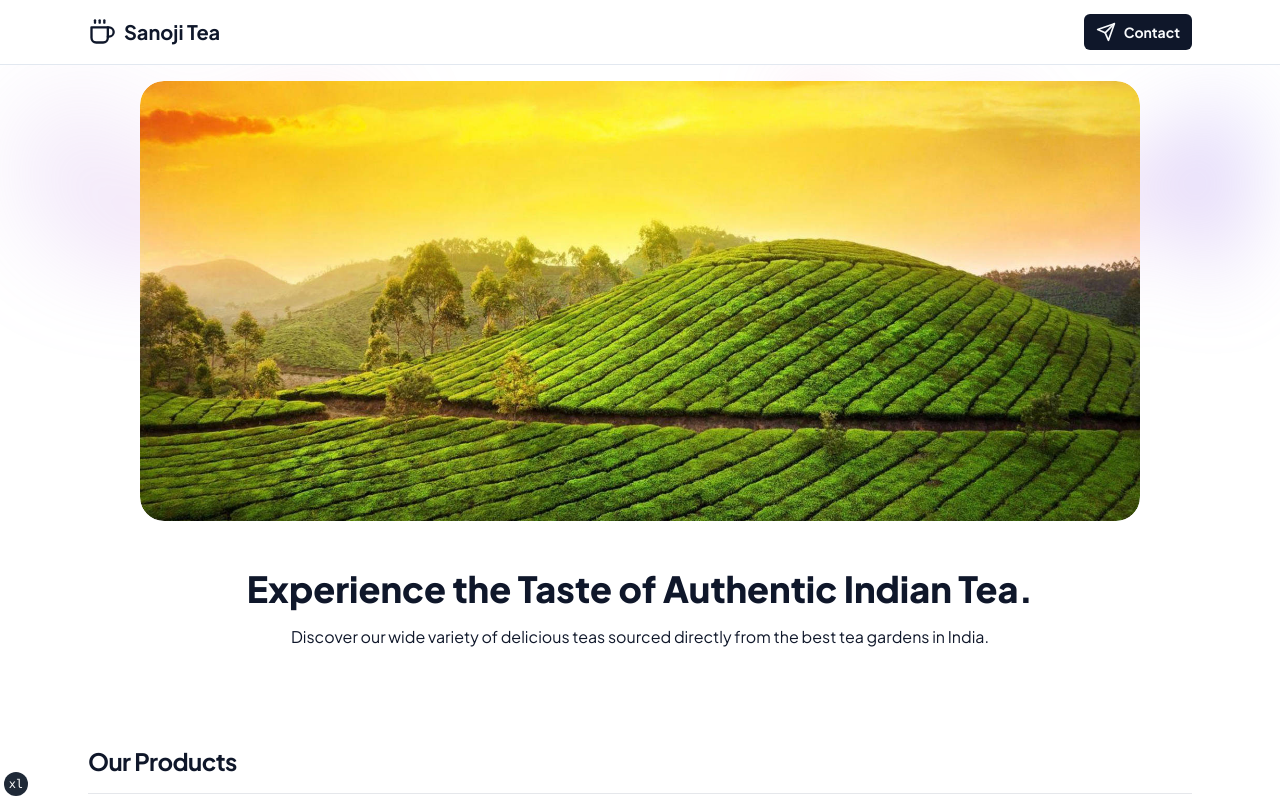
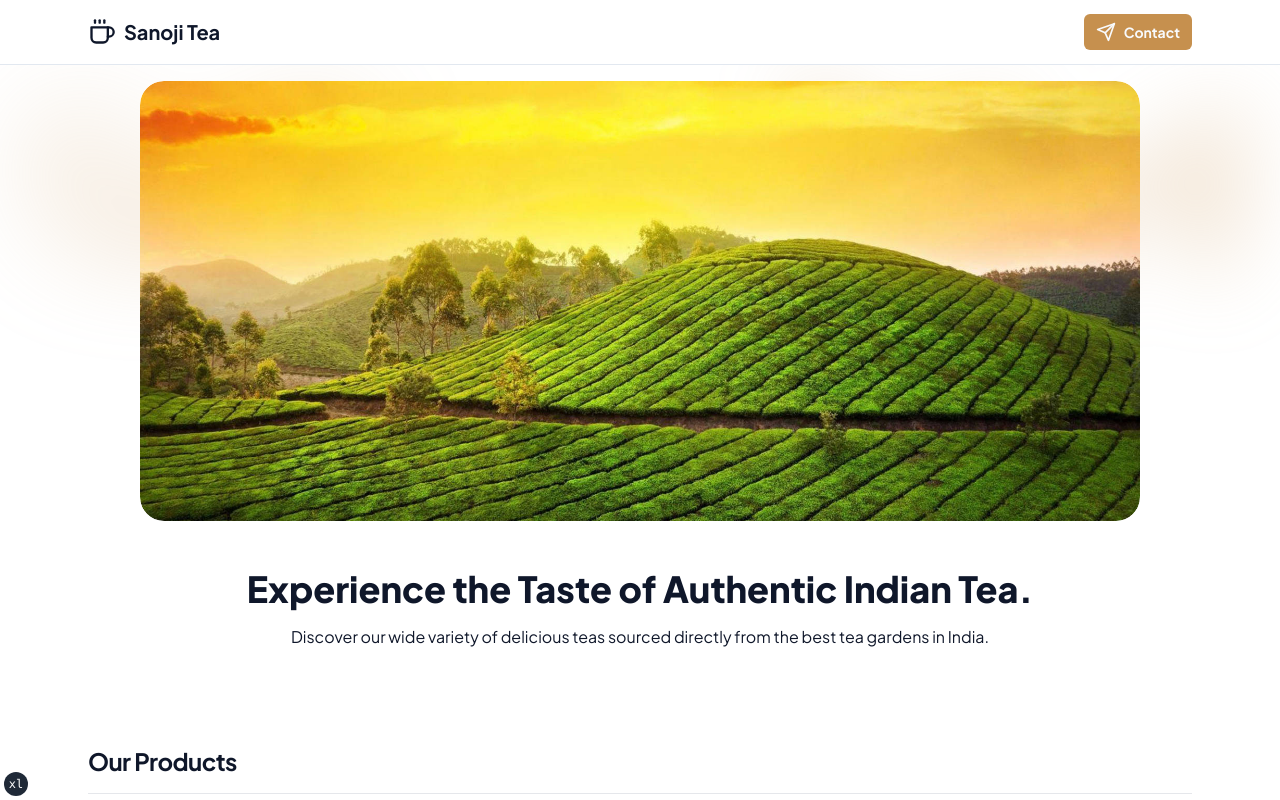
Before and after one commit to iRajatDas/sanoji-tea-v2, a Next.js app: page / in a window 1280 px wide. Shown: the top 800 px of the page. Built offline with nearby package versions, Linux system fonts and the light colour scheme.

Commit message:
color changes and blob

```diff
--- a/components/site-blob.tsx
+++ b/components/site-blob.tsx
@@ -6,7 +6,7 @@ export function SiteBlob() {
         aria-hidden="true"
       >
         <div
-          className="relative left-[80%] aspect-[1155/678] w-[36.125rem] -translate-x-1/2 rotate-[30deg] bg-gradient-to-tr from-[#ff80b5] to-[#9089fc] opacity-30 sm:w-[30.1875rem]"
+          className="relative left-[80%] aspect-[1155/678] w-[36.125rem] -translate-x-1/2 rotate-[30deg] bg-gradient-to-tr from-[#c58e4c] to-[#e0be94] opacity-30 sm:w-[30.1875rem]"
           style={{
             clipPath:
               "polygon(74.1% 44.1%, 100% 61.6%, 97.5% 26.9%, 85.5% 0.1%, 80.7% 2%, 72.5% 32.5%, 60.2% 62.4%, 52.4% 68.1%, 47.5% 58.3%, 45.2% 34.5%, 27.5% 76.7%, 0.1% 64.9%, 17.9% 100%, 27.6% 76.8%, 76.1% 97.7%, 74.1% 44.1%)",
@@ -17,7 +17,7 @@ export function SiteBlob() {
           aria-hidden="true"
         >
           <div
-            className="relative left-[10%] aspect-[1155/678] w-[36.125rem] -translate-x-1/2 rotate-[30deg] bg-gradient-to-tr from-[#9089fc] to-[#ff80b5] opacity-30 sm:w-[30.1875rem]"
+            className="relative left-[10%] aspect-[1155/678] w-[36.125rem] -translate-x-1/2 rotate-[30deg] bg-gradient-to-tr from-[#e0be94] to-[#c58e4c] opacity-30 sm:w-[30.1875rem]"
             style={{
               clipPath:
                 "polygon(74.1% 44.1%, 100% 61.6%, 97.5% 26.9%, 85.5% 0.1%, 80.7% 2%, 72.5% 32.5%, 60.2% 62.4%, 52.4% 68.1%, 47.5% 58.3%, 45.2% 34.5%, 27.5% 76.7%, 0.1% 64.9%, 17.9% 100%, 27.6% 76.8%, 76.1% 97.7%, 74.1% 44.1%)",
@@ -26,5 +26,5 @@ export function SiteBlob() {
         </div>
       </div>
     </>
-  )
+  );
 }
--- a/styles/globals.css
+++ b/styles/globals.css
@@ -19,7 +19,7 @@
     --card: 0 0% 100%;
     --card-foreground: 222.2 47.4% 11.2%;
 
-    --primary: 222.2 47.4% 11.2%;
+    --primary: 33 51% 54%;
     --primary-foreground: 210 40% 98%;
 
     --secondary: 210 40% 96.1%;
```
